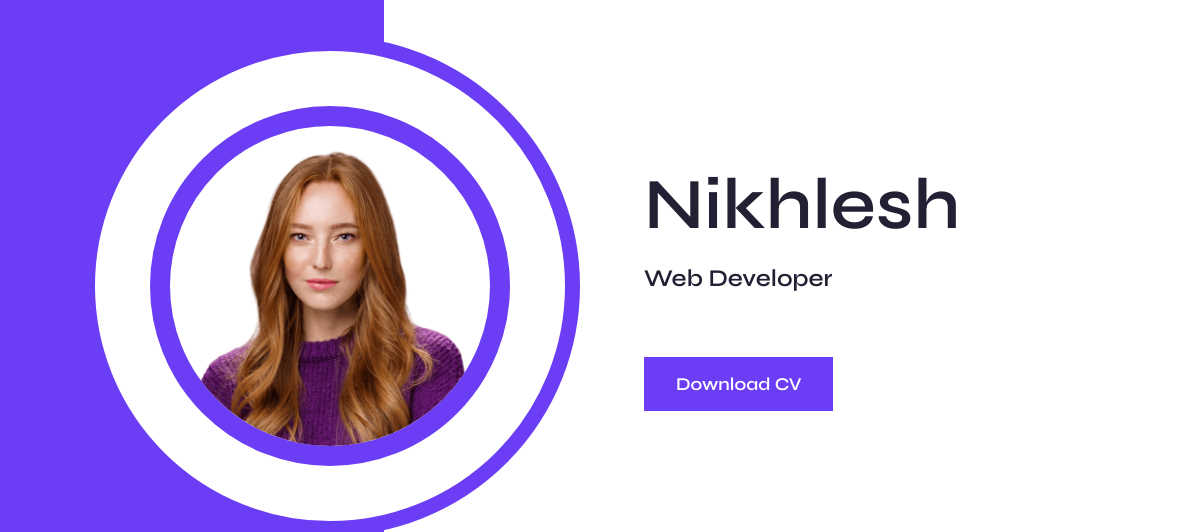
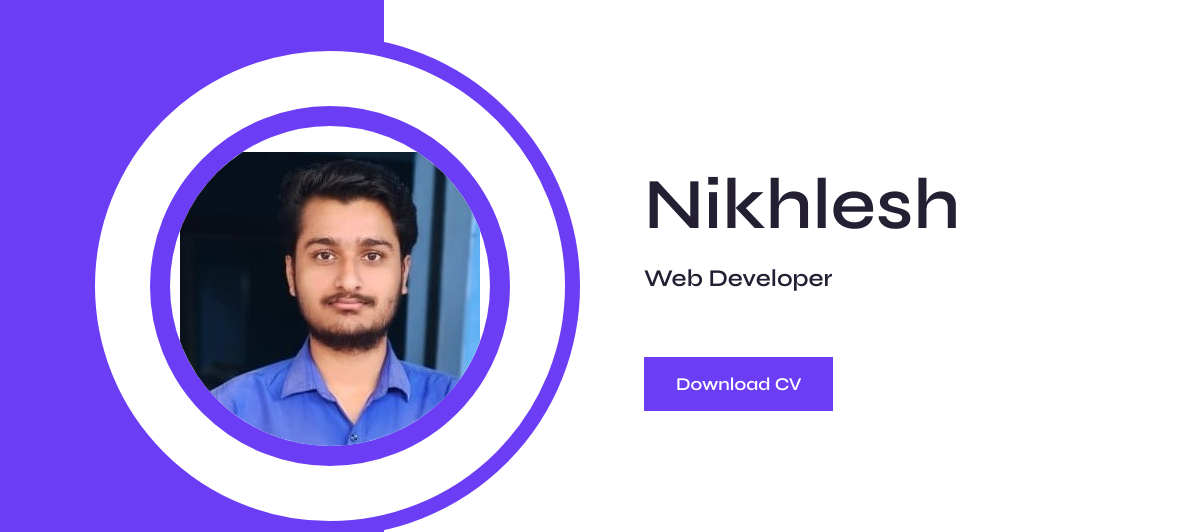
Before and after one commit to Nikhleshshukla123/portfolio-website, a plain HTML site: page index.html in a window 1280 px wide. Shown: the part 132-664 px from the top of the page, 0-1178 px from the left. Drawn offline with nearby package versions, Linux system fonts and the light colour scheme.

Commit message:
Update index.html

```diff
--- a/index.html
+++ b/index.html
@@ -70,7 +70,7 @@
          <div class="home__container container grid">
             <div class="home__perfil perfil">
                <div class="perfil__content">
-                  <img src="assets/img/home-perfil.png" alt="image" class="perfil__img">
+                  <img src="assets/img/Profile_photo.jpg" alt="image" class="perfil__img">
                </div>
             </div>
 
```
